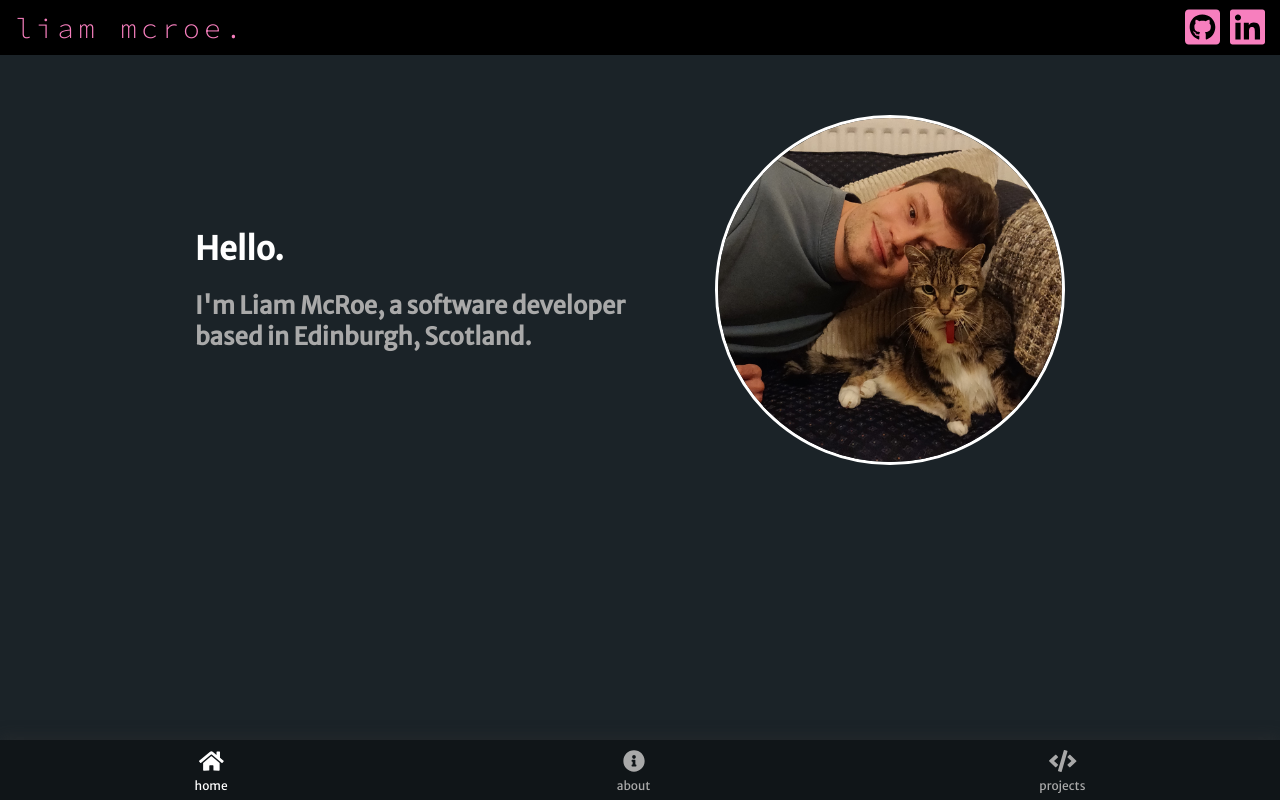
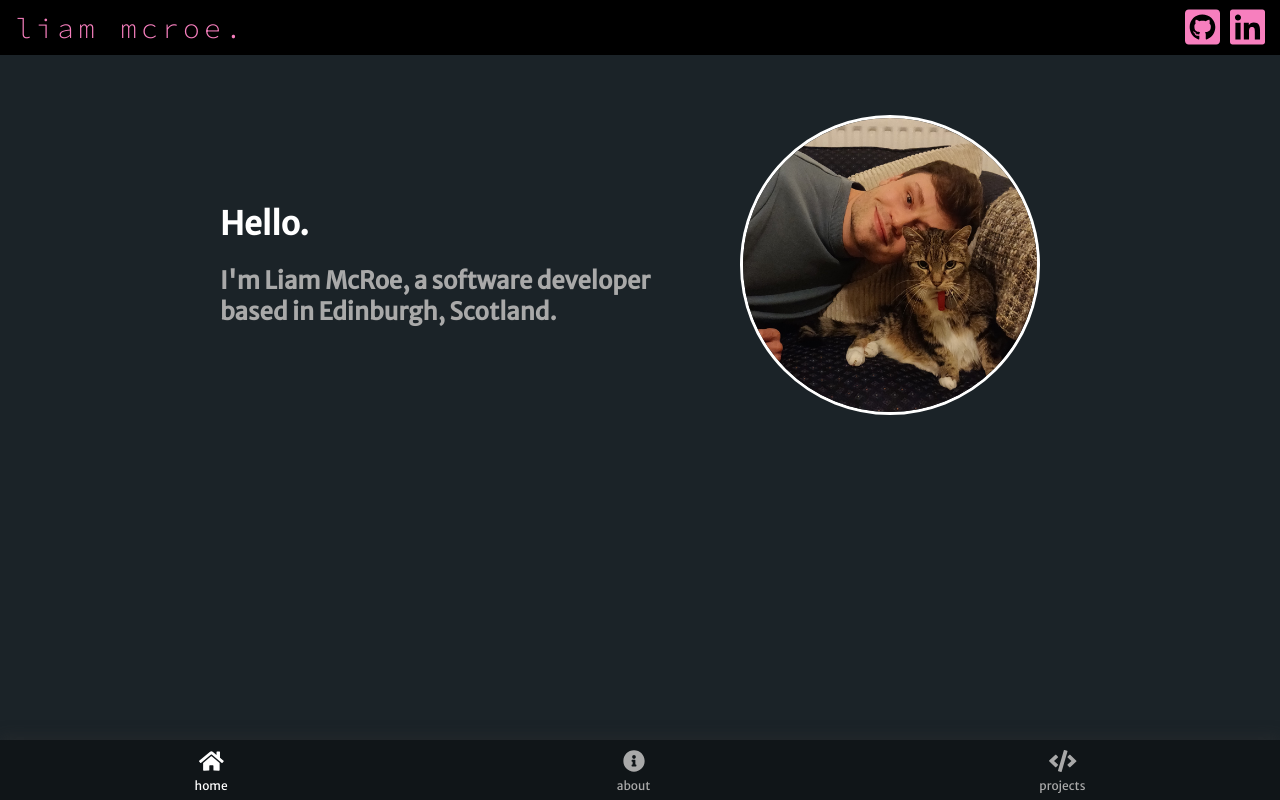
Before and after one commit to L3uler/liammcroe-personal-site, a Next.js app: page / in a window 1280 px wide. Built offline with nearby package versions, Linux system fonts and the light colour scheme.

Commit message:
resize profile image

```diff
--- a/components/PageSpecific/Index/ProfileImage.module.scss
+++ b/components/PageSpecific/Index/ProfileImage.module.scss
@@ -11,7 +11,7 @@
     margin: 0px 10px;
 
     img{
-        max-width: 350px;
+        max-width: 300px;
         border-radius: 50%;
         border-style: solid;
         border-color: $on-secondary;
```
